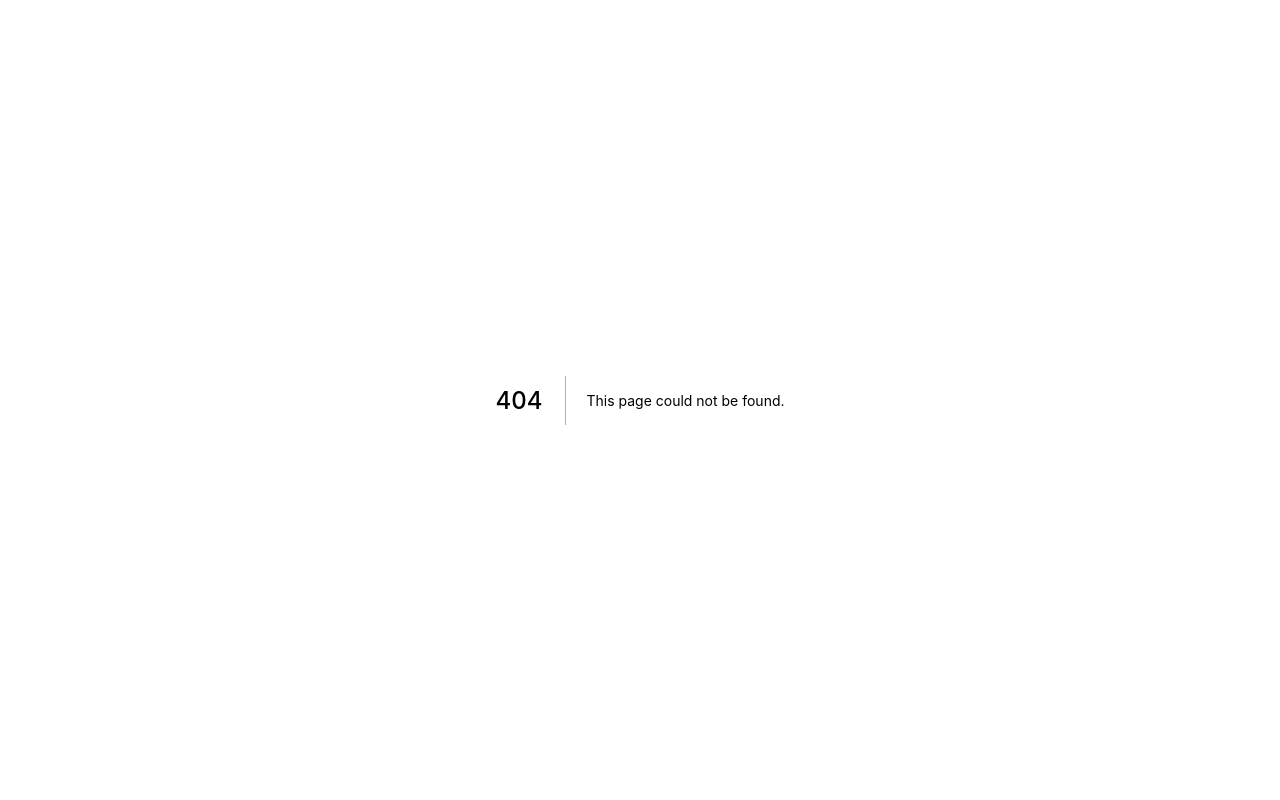
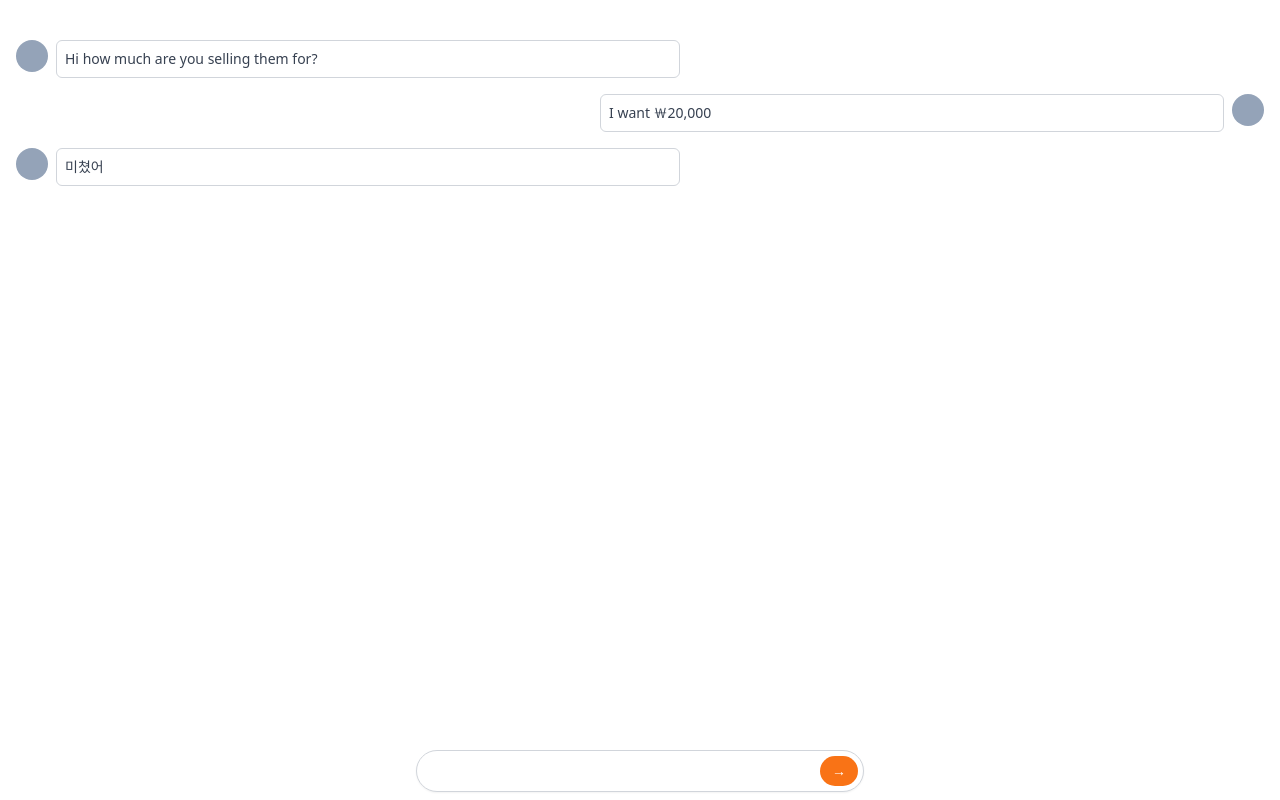
Before and after one commit to REXIANN/carrot-market, a Next.js app: page /chats/1 in a window 1280 px wide. Before the commit this address had no page. Built offline with nearby package versions, Linux system fonts and the light colour scheme.

Commit message:
#5.9 chat detail

```diff
--- /dev/null
+++ b/pages/chats/[id].tsx
@@ -0,0 +1,72 @@
+import type { NextPage } from "next";
+
+const ChatDetail: NextPage = () => {
+  return (
+    <div className={"space-y-4 py-10 px-4"}>
+      <div className={"flex items-start space-x-2"}>
+        <div className={"h-8 w-8 rounded-full bg-slate-400"} />
+        <div
+          className={
+            "w-1/2 rounded-md border p-2 text-sm text-gray-700 " +
+            "border-gray-300"
+          }
+        >
+          <p>Hi how much are you selling them for?</p>
+        </div>
+      </div>
+      <div
+        className={
+          "flex flex-row-reverse items-start space-x-2 space-x-reverse"
+        }
+      >
+        <div className={"h-8 w-8 rounded-full bg-slate-400"} />
+        <div
+          className={
+            "w-1/2 rounded-md border p-2 text-sm text-gray-700 " +
+            "border-gray-300"
+          }
+        >
+          <p>I want ￦20,000</p>
+        </div>
+      </div>
+      <div className={"flex items-start space-x-2"}>
+        <div className={"h-8 w-8 rounded-full bg-slate-400"} />
+        <div
+          className={
+            "w-1/2 rounded-md border p-2 text-sm text-gray-700 " +
+            "border-gray-300"
+          }
+        >
+          <p>미쳤어</p>
+        </div>
+      </div>
+      <div
+        className={
+          "fixed inset-x-0 bottom-2 left-0 right-0 mx-auto w-full max-w-md"
+        }
+      >
+        <div className={"relative flex items-center"}>
+          <input
+            className={
+              "w-full rounded-full border-gray-300 pr-12 shadow-sm focus:outline-none " +
+              "focus:border-orange-500 focus:ring-orange-500"
+            }
+            type="text"
+          />
+          <div className={"absolute inset-y-0 right-0 flex py-1.5 pr-1.5"}>
+            <button
+              className={
+                "flex items-center rounded-full bg-orange-500 px-3 text-sm text-white " +
+                "hover:gb-orange-600 focus:ring-2 focus:ring-orange-500 focus:ring-offset-2"
+              }
+            >
+              &rarr;
+            </button>
+          </div>
+        </div>
+      </div>
+    </div>
+  );
+};
+
+export default ChatDetail;
```
Also changed, not shown: pages/chats/chats.tsx (renamed from pages/chats.tsx).
